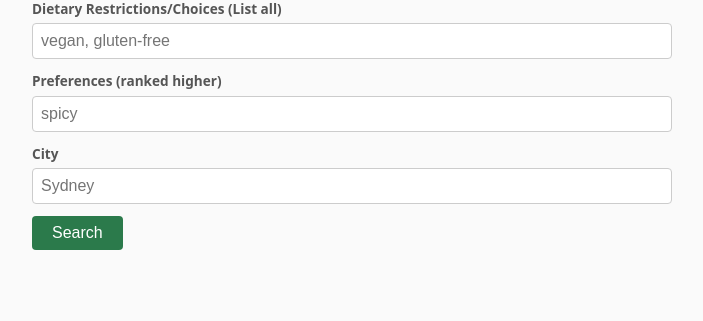
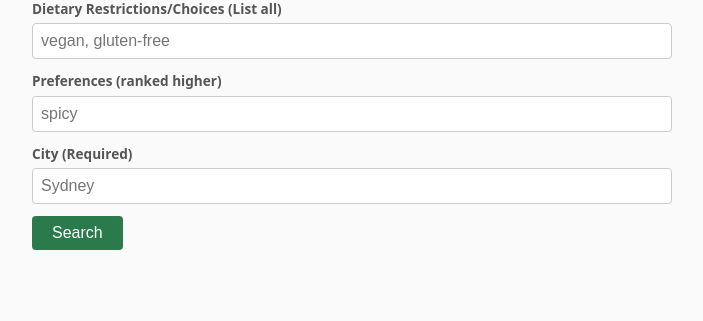
Before and after one commit to navman-tile/FoodApp, a Flask app: page / in a window 1280 px wide. Shown: the part 85-406 px from the top of the page, without its empty margins (288-991 px from the left). Run offline with Flask 3, Linux system fonts and the light colour scheme.

Commit message:
upadted front end webform

```diff
--- a/templates/index.html
+++ b/templates/index.html
@@ -30,7 +30,7 @@
             </label>
 
             <label>
-                City
+                City (Required)
                 <input id="location" type="text"
                        placeholder="Sydney">
             </label>
```
